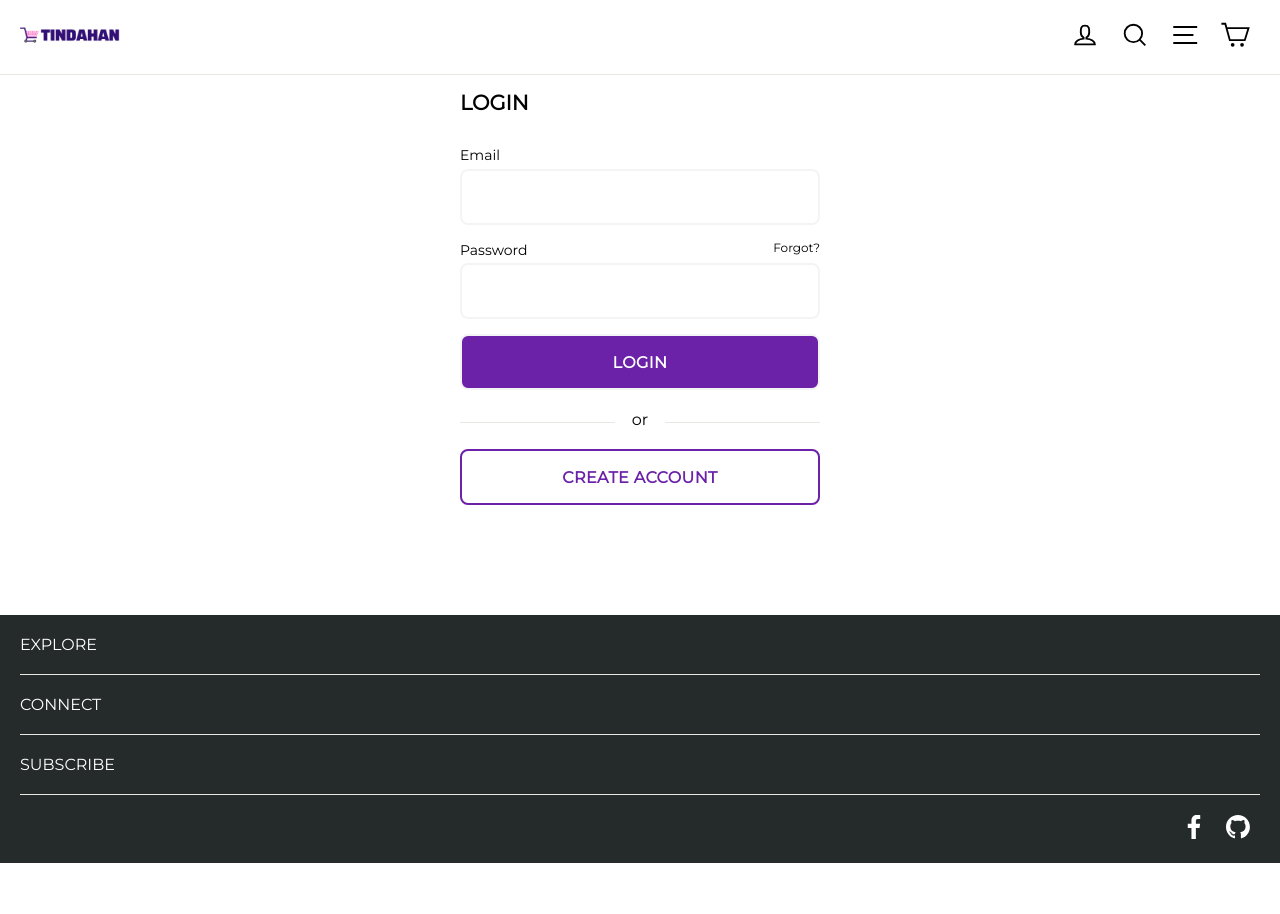
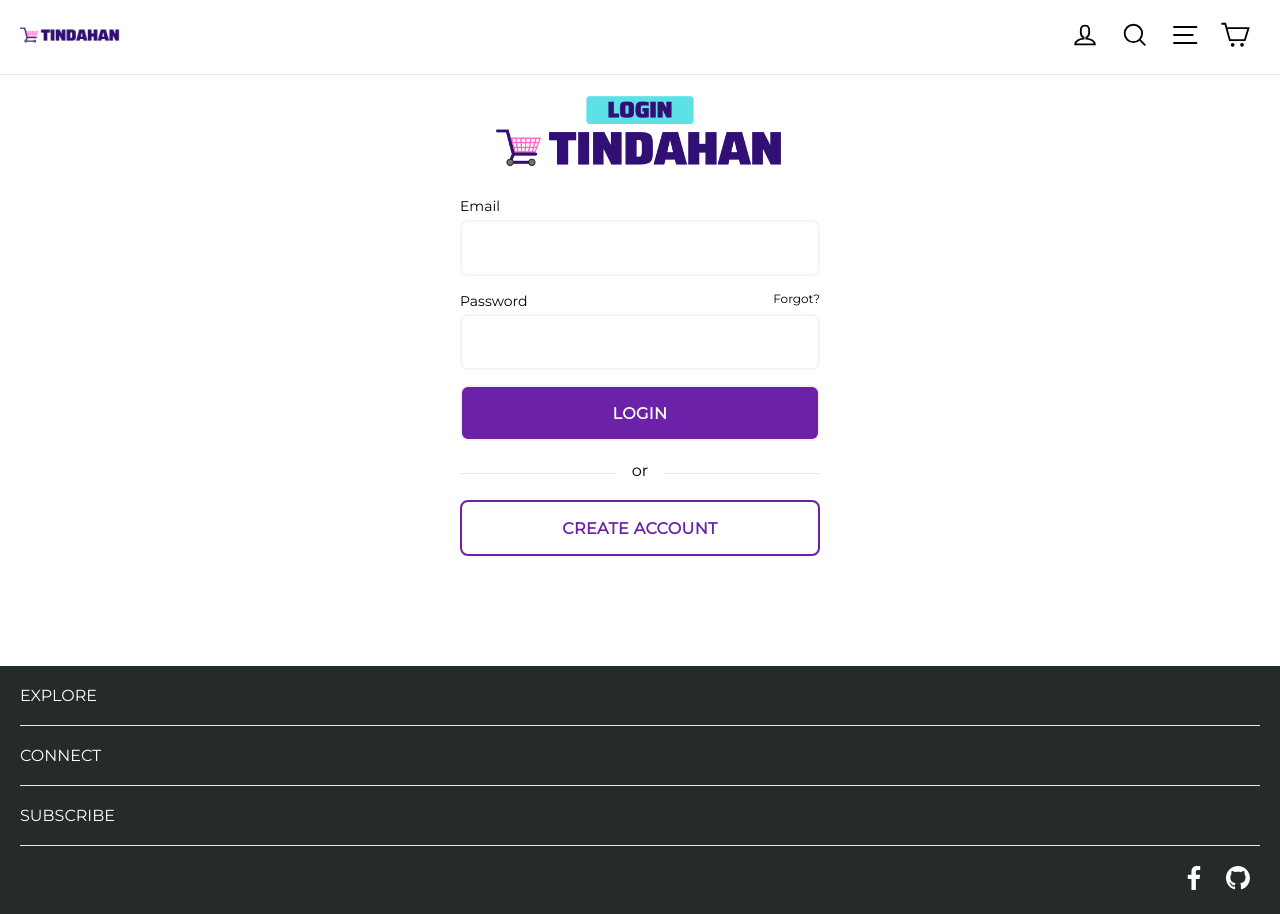
Before and after one commit to christianparanas/tindahan-frontend, a Next.js app: page /account/login in a window 1280 px wide. Before the commit the page ends 863 px from the top, so only its background shows below. Built offline with nearby package versions, Linux system fonts and the light colour scheme.

Commit message:
user auth logos

```diff
--- a/pages/account/login.jsx
+++ b/pages/account/login.jsx
@@ -73,7 +73,7 @@ function login() {
 		<ToastContainer />
 			<Nav />
 			<div className="loginContentWrapper">
-				<h1 className="header">LOGIN</h1>
+				<img src="/loginLogo.png" alt="user login logo" />
 				<form onSubmit={handleSubmit(onSubmit)}>
 					<div className="loginEmailWrapper">
 						<label htmlFor="email">Email</label>
--- a/pages/account/register.jsx
+++ b/pages/account/register.jsx
@@ -73,7 +73,7 @@ function register() {
 			 <ToastContainer />
 			<Nav />
 			<div className="loginContentWrapper">
-				<h1 className="header">CREATE ACCOUNT</h1>
+				<img src="/regLogo.png" alt="user reg logo" />
 				<form onSubmit={handleSubmit(onSubmit)}>
 					<div className="loginEmailWrapper">
 						<label htmlFor="regfirstname">Full name</label>
--- a/styles/login.scss
+++ b/styles/login.scss
@@ -57,9 +57,11 @@
 		padding: 90px 20px 80px;
 		height: fit-content;
 
-		h1 {
-			font-size: 1.3em;
-			margin: 0 0 30px;
+		img {
+			width: 80%;
+			display: flex;
+			justify-content: center;
+			margin: 0 auto 20px;
 		}
 
 		.loginWithGoogle {
```
Also changed, not shown: public/loginLogo.png (added), public/regLogo.png (added).
